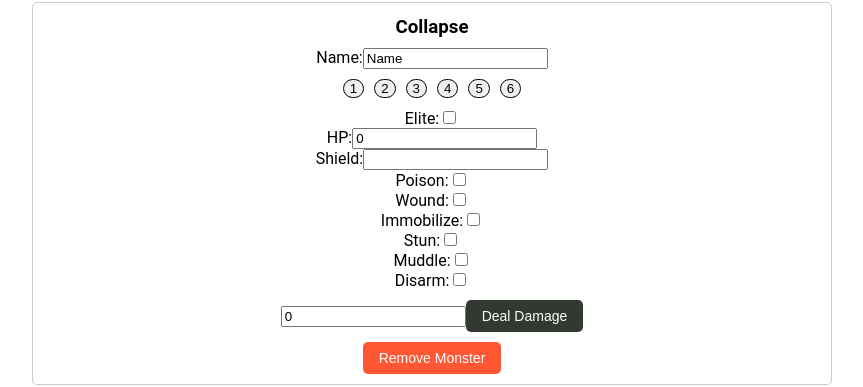
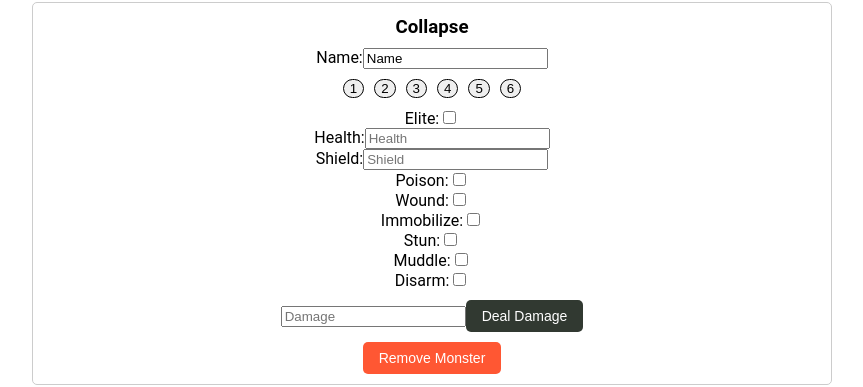
Before and after one commit to ViktorSjoblom/gloomaid, a Vue app: page / in a window 1280 px wide. Both pictures are taken after a click on the button "Create monster". Shown: the part 190-577 px from the top of the page, without its empty margins (208-1071 px from the left). Built offline with nearby package versions, Linux system fonts and the light colour scheme.

Commit message:
More css

```diff
--- a/src/components/MonsterCard.vue
+++ b/src/components/MonsterCard.vue
@@ -14,12 +14,12 @@
         <input v-model="monster.elite" type="checkbox" />
       </div>
       <div class="form-group">
-        <label>HP:</label>
-        <input v-model="monster.hp" type="number" />
+        <label>Health:</label>
+        <input v-model="monster.hp" type="number" placeholder="Health"/>
       </div>
       <div class="form-group">
         <label>Shield:</label>
-        <input v-model="monster.shield" type="number" />
+        <input v-model="monster.shield" type="number" placeholder="Shield" />
       </div>
       <div class="form-group">
         <label>Poison:</label>
@@ -47,7 +47,7 @@
       </div>
       <div class="form-group">
     <div class="action-row">
-      <input v-model="damageAmount" type="number" min="0" placeholder="Damage amount" />
+      <input v-model="damageAmount" type="number" min="0" placeholder="Damage" />
       <button class="button-style" @click="dealDamage">Deal Damage</button>
     </div>
     <button class="button-style remove" @click="removeMonster">Remove Monster</button>
@@ -67,7 +67,7 @@ export default {
   data() {
     return {
       showNameOnly: false,
-      damageAmount: 0,
+      damageAmount: '',
     };
   },
   methods: {
--- a/src/components/MonsterTracker.vue
+++ b/src/components/MonsterTracker.vue
@@ -38,8 +38,8 @@ export default {
       const monster = {
         id: Date.now(),
         name: 'Name',
-        hp: 0,
-        shields: 0,
+        hp: '',
+        shields: '',
         poisoned: false,
         disarmed: false,
         wounded: false,
```
